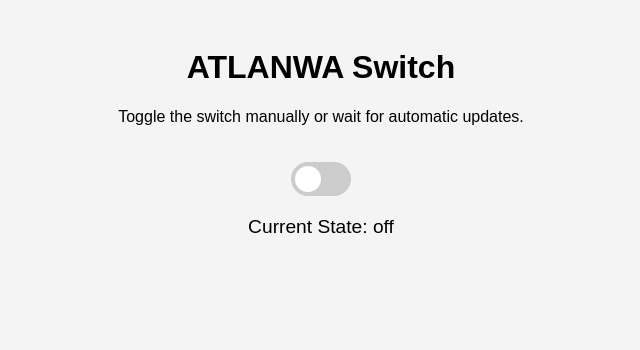
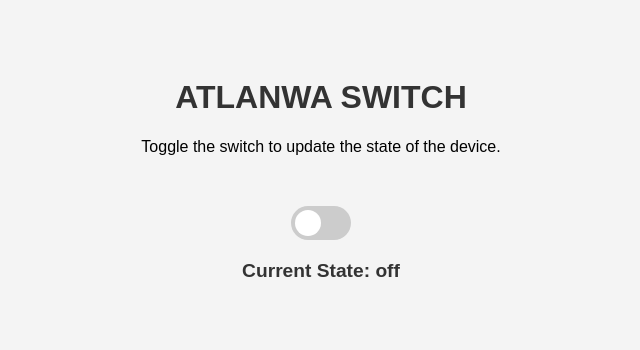
Before and after one commit to scientificpraveen/iotswitch, a Flask app: page / in a window 1280 px wide. Shown: the top 350 px of the page, without its empty margins (319-959 px from the left). Run offline with Flask 3, Linux system fonts and the light colour scheme.

Commit message:
Update index.html

```diff
--- a/templates/index.html
+++ b/templates/index.html
@@ -3,20 +3,26 @@
 <head>
     <meta charset="UTF-8">
     <meta name="viewport" content="width=device-width, initial-scale=1.0">
-    <title>ATLANWA Switch</title>
+    <title>ATLANWA SWITCH</title>
     <style>
         body {
             font-family: Arial, sans-serif;
+            padding: 50px;
+            background-color: #f4f4f4;
             text-align: center;
-            background-color: #f4f4f4;
-            padding: 20px;
+        }
+        h1 {
+            color: #333;
+            font-size: 2em;
+        }
+        .switch-container {
+            margin-top: 50px;
         }
         .switch {
             position: relative;
             display: inline-block;
             width: 60px;
             height: 34px;
-            margin-top: 20px;
         }
         .switch input {
             opacity: 0;
@@ -35,15 +41,15 @@
             border-radius: 34px;
         }
         .slider:before {
+            content: "";
             position: absolute;
-            content: "";
             height: 26px;
             width: 26px;
+            border-radius: 50%;
             left: 4px;
             bottom: 4px;
             background-color: white;
             transition: 0.4s;
-            border-radius: 50%;
         }
         input:checked + .slider {
             background-color: #2196F3;
@@ -54,73 +60,108 @@
         .status {
             margin-top: 20px;
             font-size: 1.2em;
+            font-weight: bold;
+            color: #333;
         }
     </style>
 </head>
 <body>
-    <h1>ATLANWA Switch</h1>
-    <p>Toggle the switch manually or wait for automatic updates.</p>
 
-    <div class="switch">
-        <input type="checkbox" id="toggle-switch">
+<h1>ATLANWA SWITCH</h1>
+<p>Toggle the switch to update the state of the device.</p>
+
+<!-- Switch Toggle -->
+<div class="switch-container">
+    <label class="switch">
+        <input type="checkbox" id="switch-toggle" {% if switch_state == "on" %}checked{% endif %}>
         <span class="slider"></span>
+    </label>
 </div>
 
-    <p class="status">Current State: <span id="state-display">off</span></p>
+<p class="status">Current State: <span id="state-display">{{ switch_state }}</span></p>
 
+<!-- JavaScript -->
 <script>
-        const toggleSwitch = document.getElementById('toggle-switch');
-        const stateDisplay = document.getElementById('state-display');
-        let isManualChange = false; // Flag to prioritize manual changes
-
     // Function to fetch the current state from the server
-        async function fetchState() {
-            if (isManualChange) return; // Skip fetching if manual change is in progress
-
-            try {
-                const response = await fetch('/get_state');
-                const data = await response.json();
-                const serverState = Object.values(data)[0] === 1 ? 'on' : 'off';
-
-                toggleSwitch.checked = serverState === 'on';
-                stateDisplay.textContent = serverState;
-            } catch (error) {
-                console.error('Error fetching state:', error);
-            }
+    function fetchCurrentState() {
+        fetch('/get_state')
+            .then(response => response.json())
+            .then(data => {
+                // Update the toggle switch based on the current state from the server
+                document.getElementById('state-display').textContent = data.switch_state;
+                document.getElementById('switch-toggle').checked = (data.switch_state === 'on');
+            })
+            .catch(error => {
+                console.error('Error fetching current state:', error);
+            });
     }
 
-        // Handle manual toggle action
-        toggleSwitch.addEventListener('change', async function () {
-            const newState = toggleSwitch.checked ? 'on' : 'off';
-            stateDisplay.textContent = newState;
-            isManualChange = true; // Flag to prioritize manual control
+    // Fetch state initially when the page loads
+    window.onload = function() {
+        fetchCurrentState();
+    };
 
-            try {
-                const response = await fetch('/toggle', {
+    // Periodically fetch the current state every 5 seconds to handle automatic updates
+    setInterval(fetchCurrentState, 5000);
+
+    // Update state on manual toggle
+    document.getElementById('switch-toggle').addEventListener('change', function() {
+        const switchState = this.checked ? 'on' : 'off';
+
+        // Update the state on the page
+        document.getElementById('state-display').textContent = switchState;
+
+        // Send the new state to the server via POST (AJAX)
+        fetch('/toggle', {
             method: 'POST',
             headers: {
                 'Content-Type': 'application/json',
             },
-                    body: JSON.stringify({ state: newState }),
-                });
-
-                const data = await response.json();
+            body: JSON.stringify({ state: switchState })
+        })
+        .then(response => response.json())
+        .then(data => {
             if (data.status === 'success') {
                 console.log('State updated successfully');
+                // Update state display after successful change
+                document.getElementById('state-display').textContent = data.switch_state;
             } else {
                 console.error('Error updating state:', data.message);
             }
-            } catch (error) {
+        })
+        .catch(error => {
             console.error('Error:', error);
-            } finally {
-                setTimeout(() => {
-                    isManualChange = false; // Reset manual control flag after a short delay
-                }, 1000);
-            }
+        });
     });
 
-        // Periodically fetch the state from the server
-        setInterval(fetchState, 2000);
+    // Function to send a POST request to update the switch state from external sources like Postman
+    function updateSwitchState(state) {
+        fetch('/update_switch', {
+            method: 'POST',
+            headers: {
+                'Content-Type': 'application/json',
+            },
+            body: JSON.stringify({ state: state })
+        })
+        .then(response => response.json())
+        .then(data => {
+            if (data.status === 'success') {
+                console.log('Switch state updated via external request');
+                // Update the displayed state
+                document.getElementById('state-display').textContent = data.switch_state;
+                document.getElementById('switch-toggle').checked = (data.switch_state === 'on');
+            } else {
+                console.error('Error updating state via external request:', data.message);
+            }
+        })
+        .catch(error => {
+            console.error('Error updating state:', error);
+        });
+    }
+
+    // Call this function to update the state manually from Postman or other sources
+    // Example: updateSwitchState('on') or updateSwitchState('off');
 </script>
+
 </body>
 </html>
```
Lines whose indentation alone changed are shown as unchanged.
